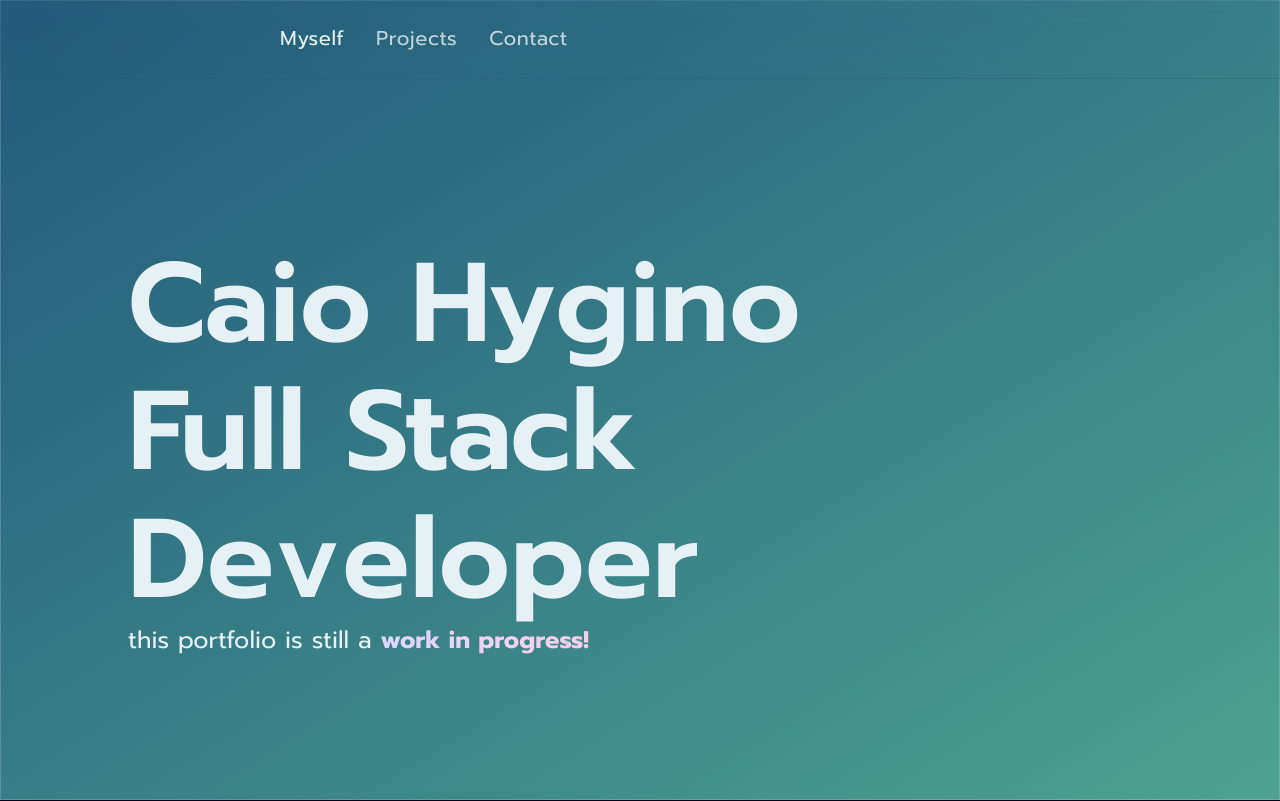
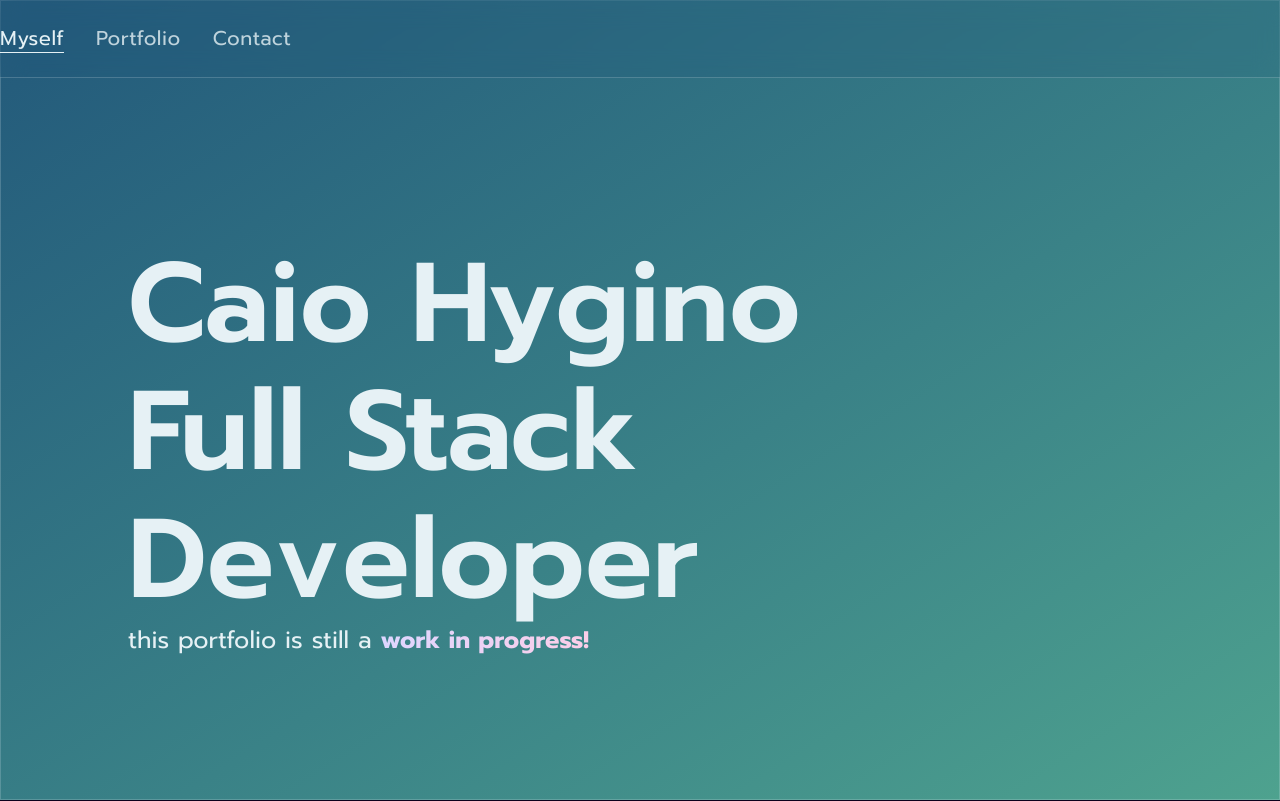
Before and after one commit to CaioHPerlin/portfolio, a React (Vite) app: page / in a window 1280 px wide. Shown: the top 801 px of the page. Built offline with nearby package versions, Linux system fonts and the light colour scheme.

Commit message:
feat: improve navbar animation

```diff
--- a/src/components/navbar.tsx
+++ b/src/components/navbar.tsx
@@ -11,10 +11,10 @@ function CustomLink({ to, children, ...props }: CustomLinkProps) {
       className={({ isActive }) => `
       ease-in-out text-xl tracking-wide transition-opacity
       hover:opacity-100!
-      after:block after:content-[''] after:border-b-2 after:border-accent
+      after:block after:content-[''] after:border-b-1 after:border-accent
       after:scale-x-0 after:transition-transform after:duration-150
-      after:ease-in-out hover:after:scale-x-100
-          ${isActive ? "" : "opacity-80"}
+      after:ease-in-out hover:after:scale-x-100!
+          ${isActive ? "after:scale-x-100" : "opacity-80"}
       `}
       {...props}
     >
@@ -25,19 +25,10 @@ function CustomLink({ to, children, ...props }: CustomLinkProps) {
 
 export default function Navbar() {
   return (
-    <header className="py-6 fixed top-0 z-10 bg-[rgba(255, 255, 255, 0.2)] backdrop-blur-md w-full border-b-1 border-secondary/30">
-      <nav className="flex flex-row gap-8 w-[45rem] mx-auto opacity-100 hover:[&>*]:opacity-80 transition-opacity">
-        {/*
-
-        background: rgba(255, 255, 255, 0.2);
-border-radius: 16px;
-box-shadow: 0 4px 30px rgba(0, 0, 0, 0.1);
-backdrop-filter: blur(5px);
--webkit-backdrop-filter: blur(5px);
-border: 1px solid rgba(255, 255, 255, 0.3);
-        */}
+    <header className="py-6 fixed top-0 z-10 bg-secondary/20 backdrop-blur-md w-full border-b-1 border-accent/20">
+      <nav className="flex flex-row gap-8 w-[80rem] mx-auto opacity-100 hover:[&>*]:opacity-80 hover:[&>*]:after:scale-x-0 transition-opacity">
         <CustomLink to="/">Myself</CustomLink>
-        <CustomLink to="/projects">Projects</CustomLink>
+        <CustomLink to="/portfolio">Portfolio</CustomLink>
         <CustomLink to="/contact">Contact</CustomLink>
       </nav>
     </header>
```
